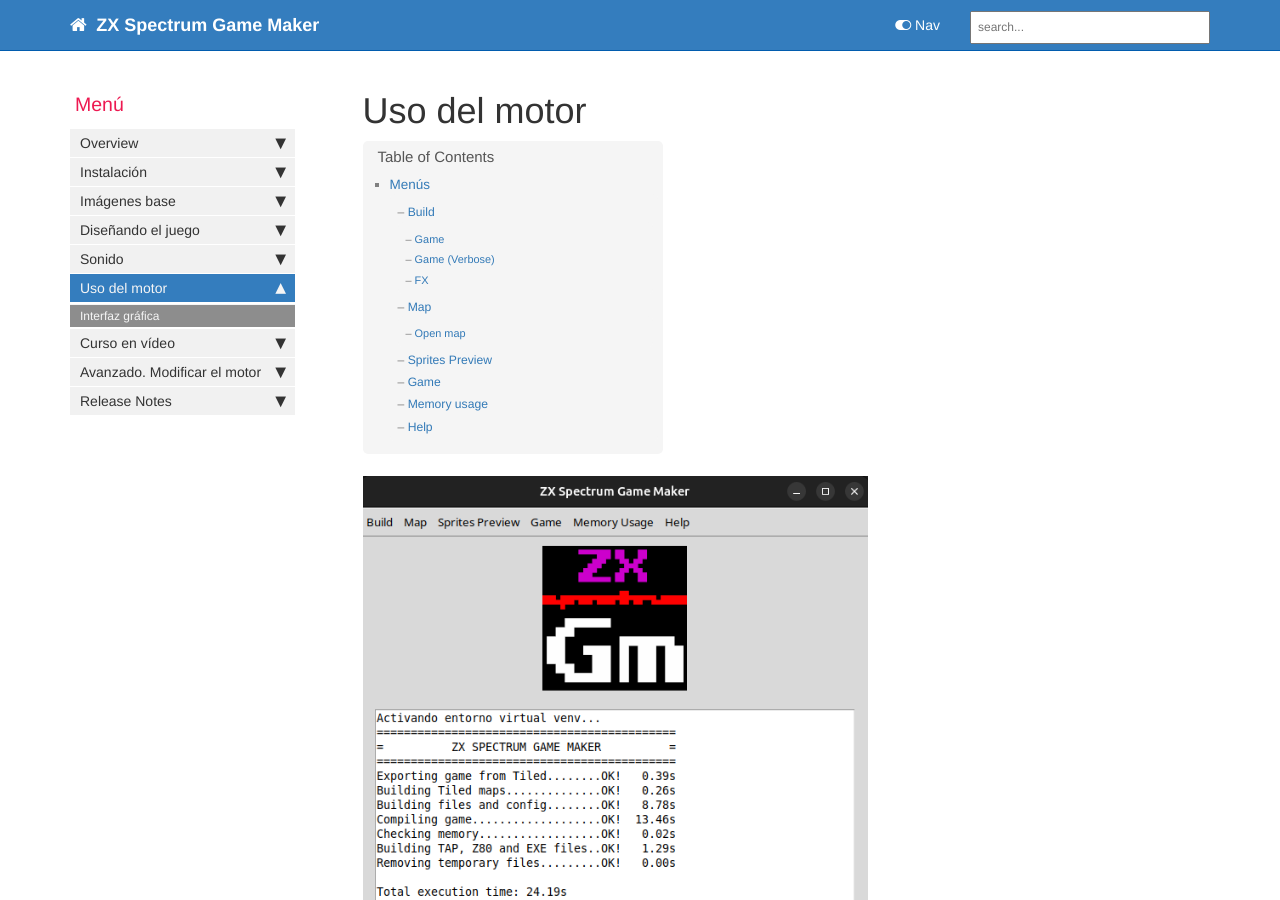
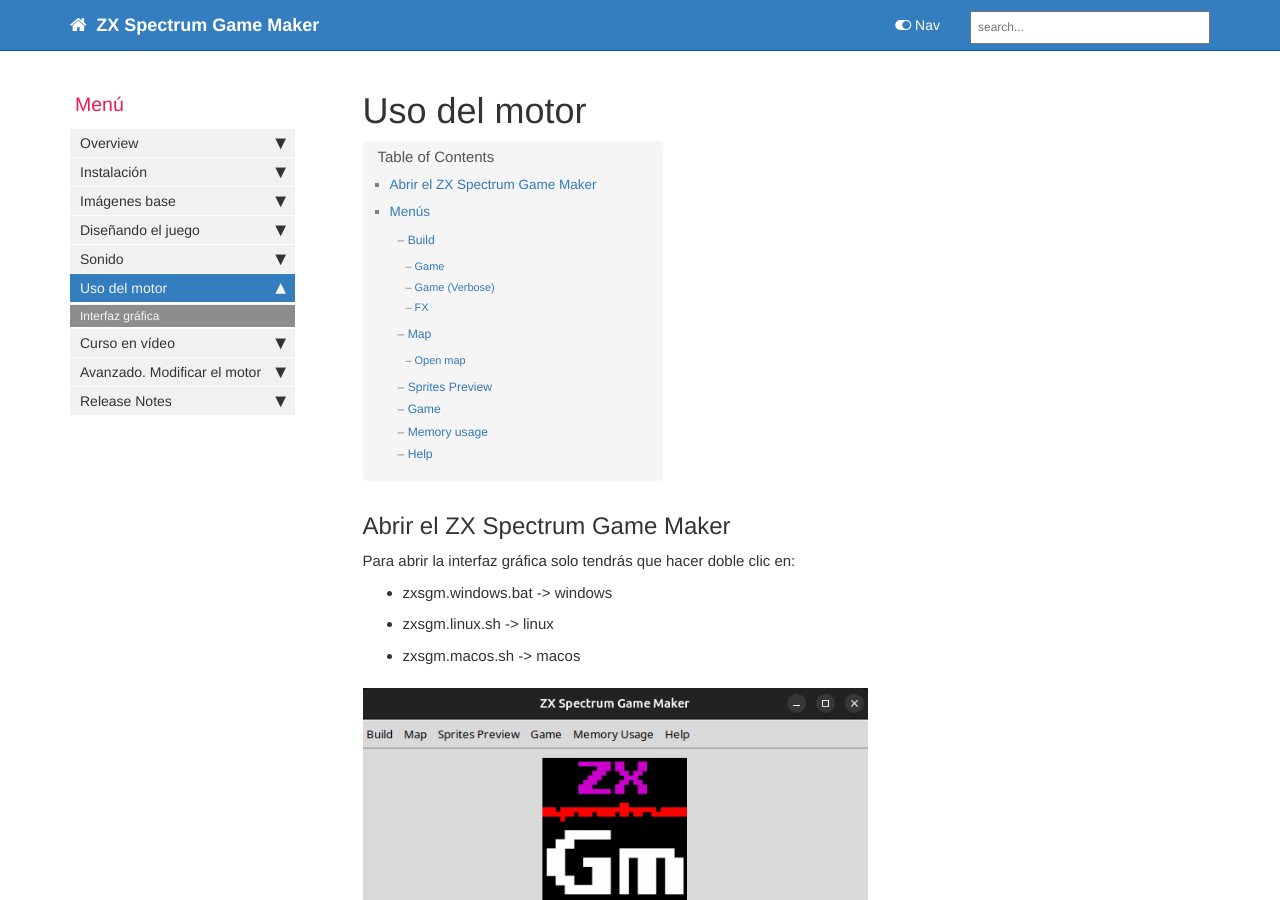
Before and after one commit to rtorralba/zx-game-maker-www, a Jekyll site: the page built from pages/mydoc/mydoc_engine_use.md, in a window 1280 px wide and 900 px high. Built offline with Jekyll 4.4.1, drawn with Linux system fonts in a browser that asks for light colours; comment, search, counter and statistics services are not loaded.

Commit message:
Update documentation for opening the ZX Spectrum Game Maker with added image

```diff
--- a/pages/mydoc/mydoc_engine_use.md
+++ b/pages/mydoc/mydoc_engine_use.md
@@ -8,12 +8,14 @@
 folder: mydoc
 ---
 
-![](images/engine_ui.png)
+## Abrir el ZX Spectrum Game Maker
 
 Para abrir la interfaz gráfica solo tendrás que hacer doble clic en:
 * zxsgm.windows.bat -> windows
 * zxsgm.linux.sh -> linux
 * zxsgm.macos.sh -> macos
+
+![](images/engine_ui.png)
 
 ## Menús
 
```
